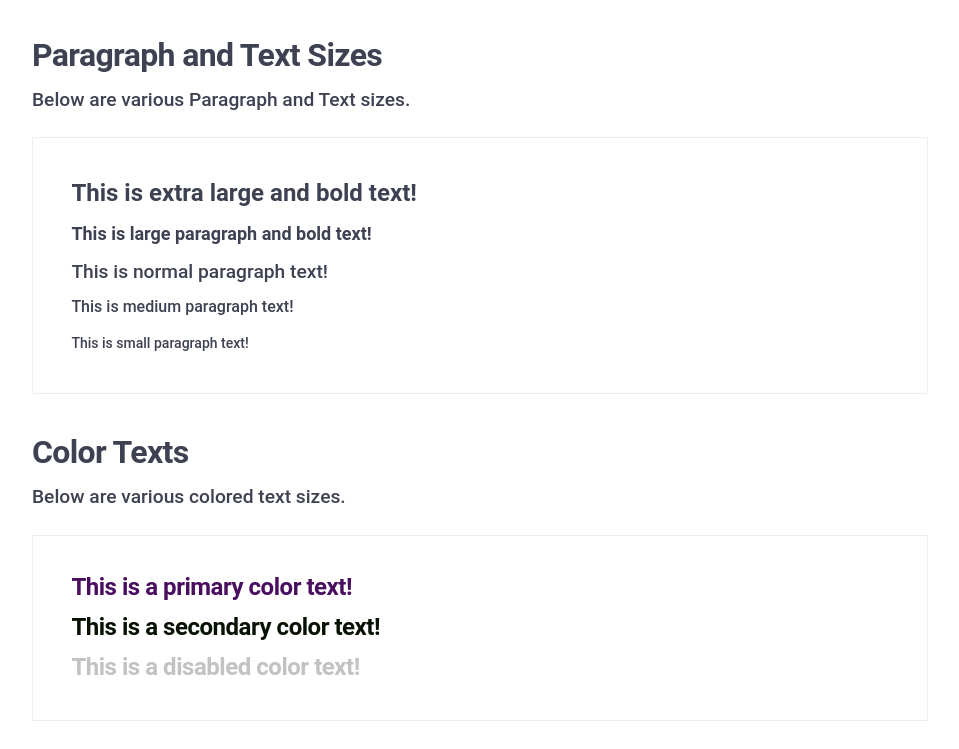
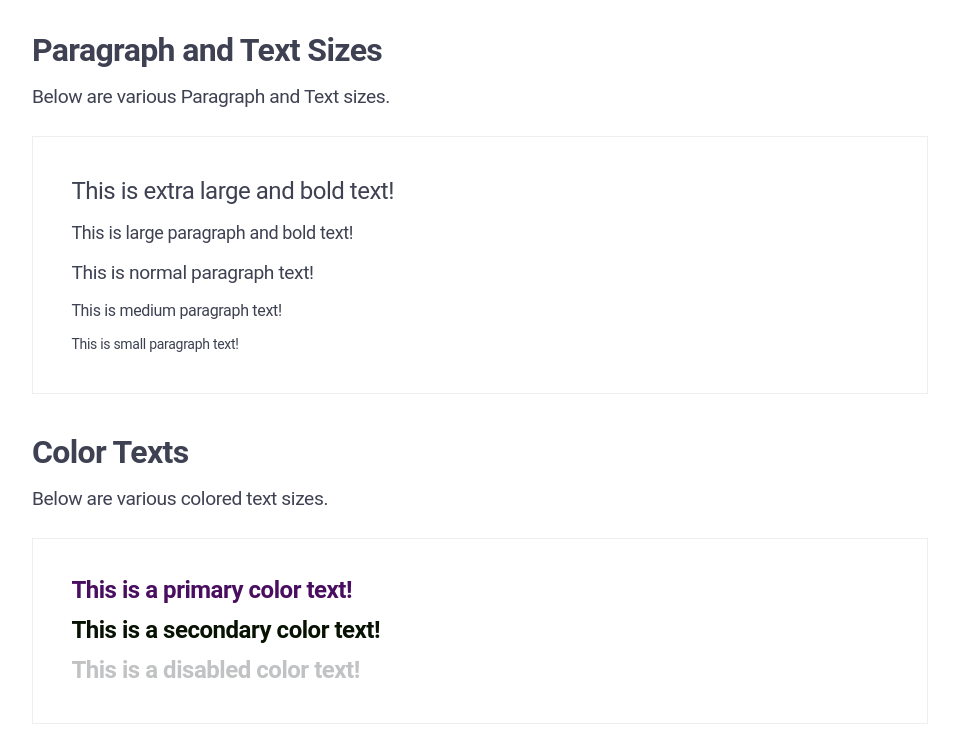
Before and after one commit to TheAmlanSaikia/SILK-UI, a plain HTML site: page Documentation/Documentation.html in a window 1280 px wide. Shown: the part 1311-2060 px from the top of the page, without its empty margins (288-1247 px from the left). Drawn offline with Linux system fonts and the light colour scheme.

Commit message:
fix: typography fix

```diff
--- a/Components/Grid-template/Gridcontainer.css
+++ b/Components/Grid-template/Gridcontainer.css
@@ -23,6 +23,7 @@
 .dimension-banner-2cl {
   width: 80vw;
   box-shadow: var(--var-box-shadow);
+  height: 50vh;
 }
 
 .dimension-banner-3cl {
--- a/Components/Typography/Typography.css
+++ b/Components/Typography/Typography.css
@@ -54,32 +54,37 @@ h6 {
 
 .text-normal{
  font-size: 1.2rem;
- font-weight: 500;
- line-height: 1.5rem;
+ line-height: 1.7rem;
+ font-weight: 400;
+ letter-spacing: -0.02em;
 }
 
 .text-xl {
   font-size: 1.5rem;
   line-height: 2rem;
-  font-weight: 700;
+  font-weight: 400;
+  letter-spacing: -0.02em;
 }
 
 .text-lg {
   font-size: 1.125rem;
   line-height: 1.625rem;
-  font-weight: 700;
+  font-weight: 400;
+  letter-spacing: -0.02em;
 }
 
 .text-md {
   font-size: 1rem;
-  line-height: 1.3rem;
-  font-weight: 500;
+  line-height: 1.5rem;
+  font-weight: 400;
+  letter-spacing: -0.02em;
 }
 
 .text-sm {
   font-size: 0.875rem;
-  line-height: 1.5rem;
-  font-weight: 500;
+  line-height: 1.2rem;
+  font-weight: 400;
+  letter-spacing: -0.02em;
 }
 
 /* Color text */
```
